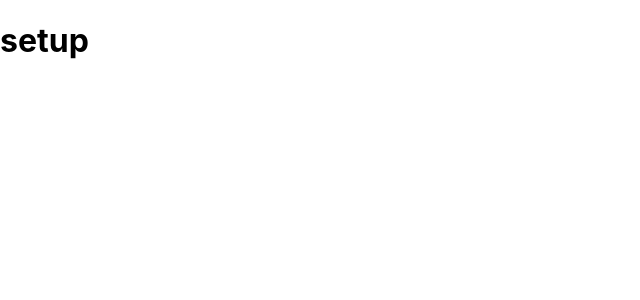
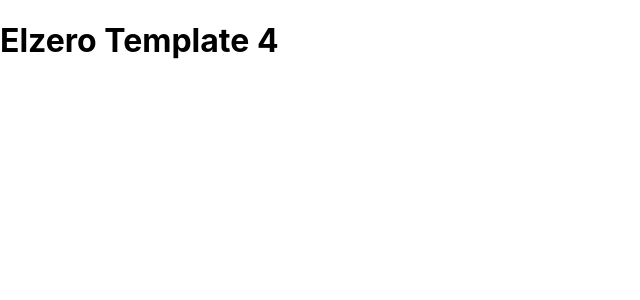
Before and after one commit to Zniguef/Elzero_template4, a React (Create React App) app: page / in a window 1280 px wide. Shown: the top 300 px of the page, without its empty margins (0-640 px from the left). Built offline with nearby package versions, Linux system fonts and the light colour scheme.

Commit message:
add folders

```diff
--- a/src/App.js
+++ b/src/App.js
@@ -1,7 +1,7 @@
 function App() {
   return (
     <div className="App">
-      <h1>setup</h1>
+      <h1>Elzero Template 4</h1>
     </div>
   );
 }
```
